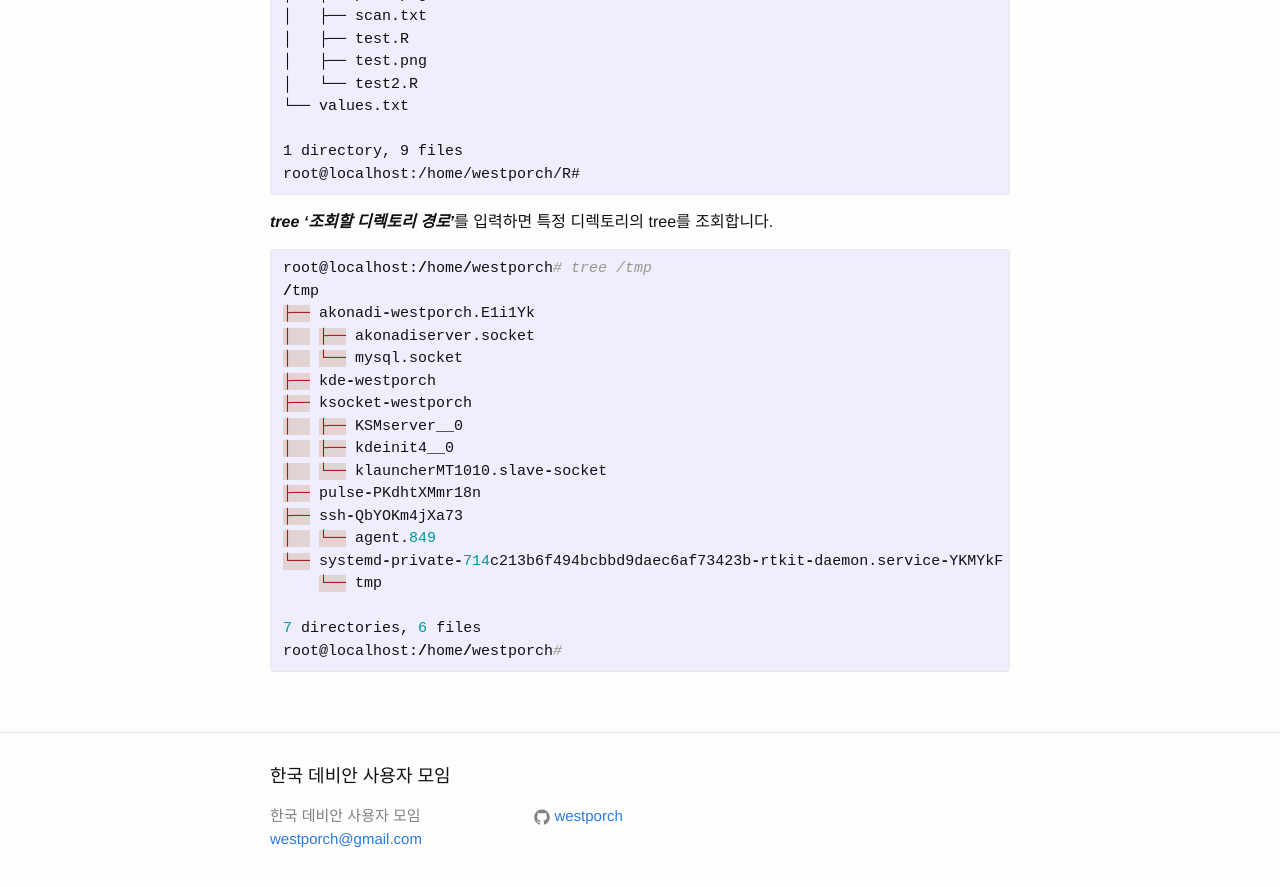
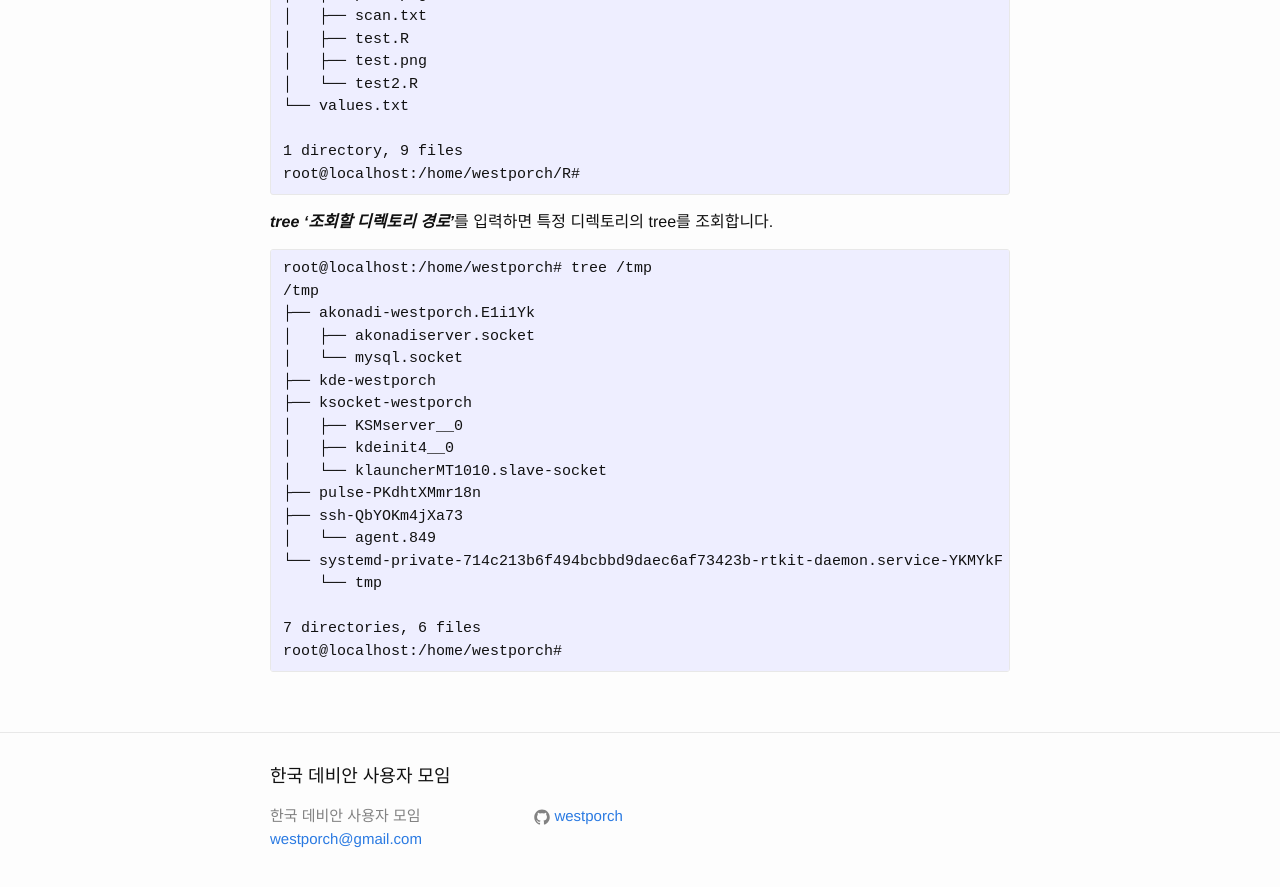
Before and after one commit to debianusers/debianusers.github.io, a Jekyll site: the page built from _posts/2015-11-04-tree-command.markdown, in a window 1280 px wide and 900 px high, scrolled down 1481 px. Shown: the top 887 px of the window. Built offline with Jekyll 4.4.1, drawn with Linux system fonts in a browser that asks for light colours; comment, search, counter and statistics services are not loaded; some of the changed text lies outside the part shown.

Commit message:
문법 강조 수정

```diff
--- a/_posts/2015-11-04-tree-command.markdown
+++ b/_posts/2015-11-04-tree-command.markdown
@@ -11,7 +11,7 @@ email: westporch@gmail.com
 ***tree***를 프롬프트에 입력해서 ***tree*** 명령어가 존재하는지 확인합니다.
 
 ***tree*** 명령어가 존재하지 않으니 ***tree***를 설치해야합니다.
-{% highlight ruby %}
+{% highlight bash %}
 root@localhost:/home/westporch# tree
 bash: tree: command not found
 root@localhost:/home/westporch#
@@ -62,7 +62,7 @@ root@localhost:/home/westporch/R#
 {% endhighlight %}
 
 ***tree '조회할 디렉토리 경로'***를 입력하면 특정 디렉토리의 tree를 조회합니다.
-{% highlight python %}
+{% highlight bash %}
 root@localhost:/home/westporch# tree /tmp
 /tmp
 ├── akonadi-westporch.E1i1Yk
```
